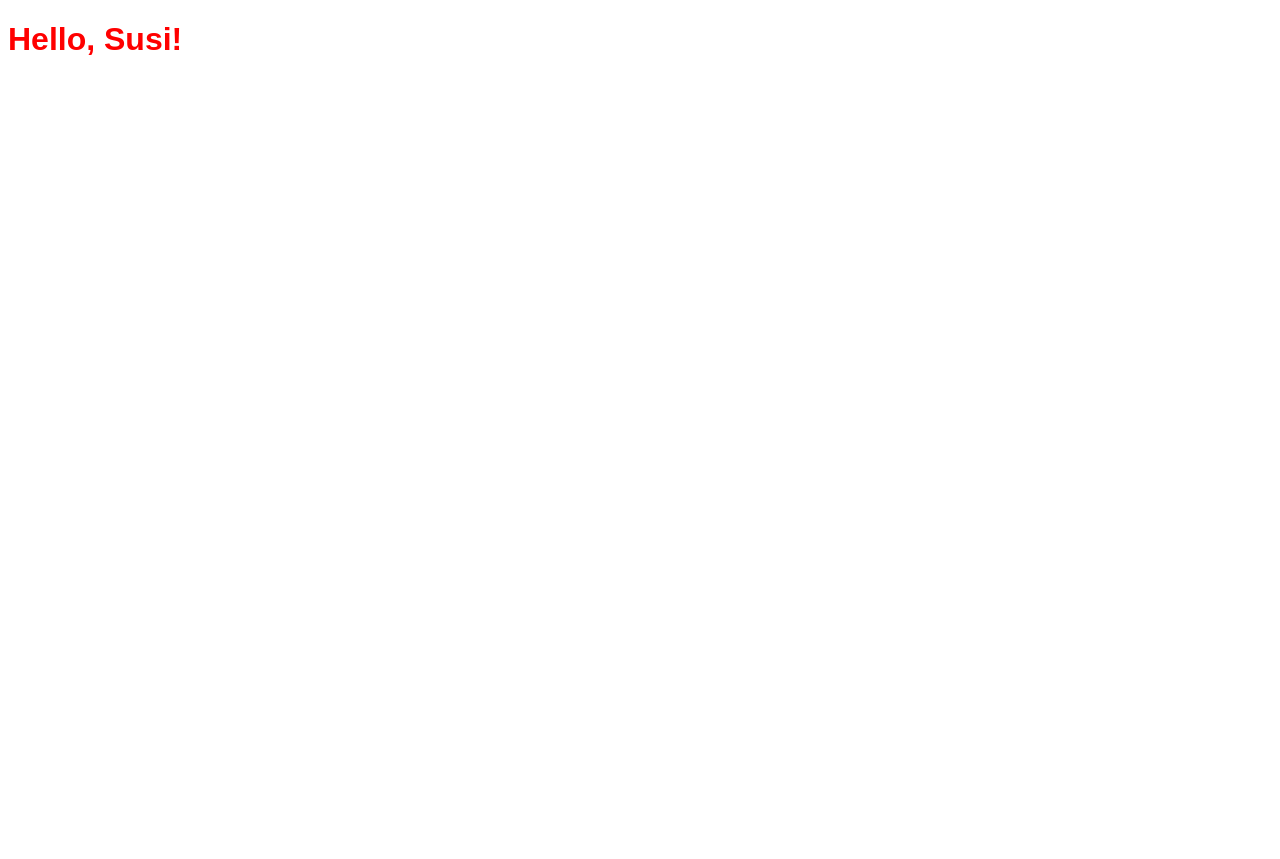
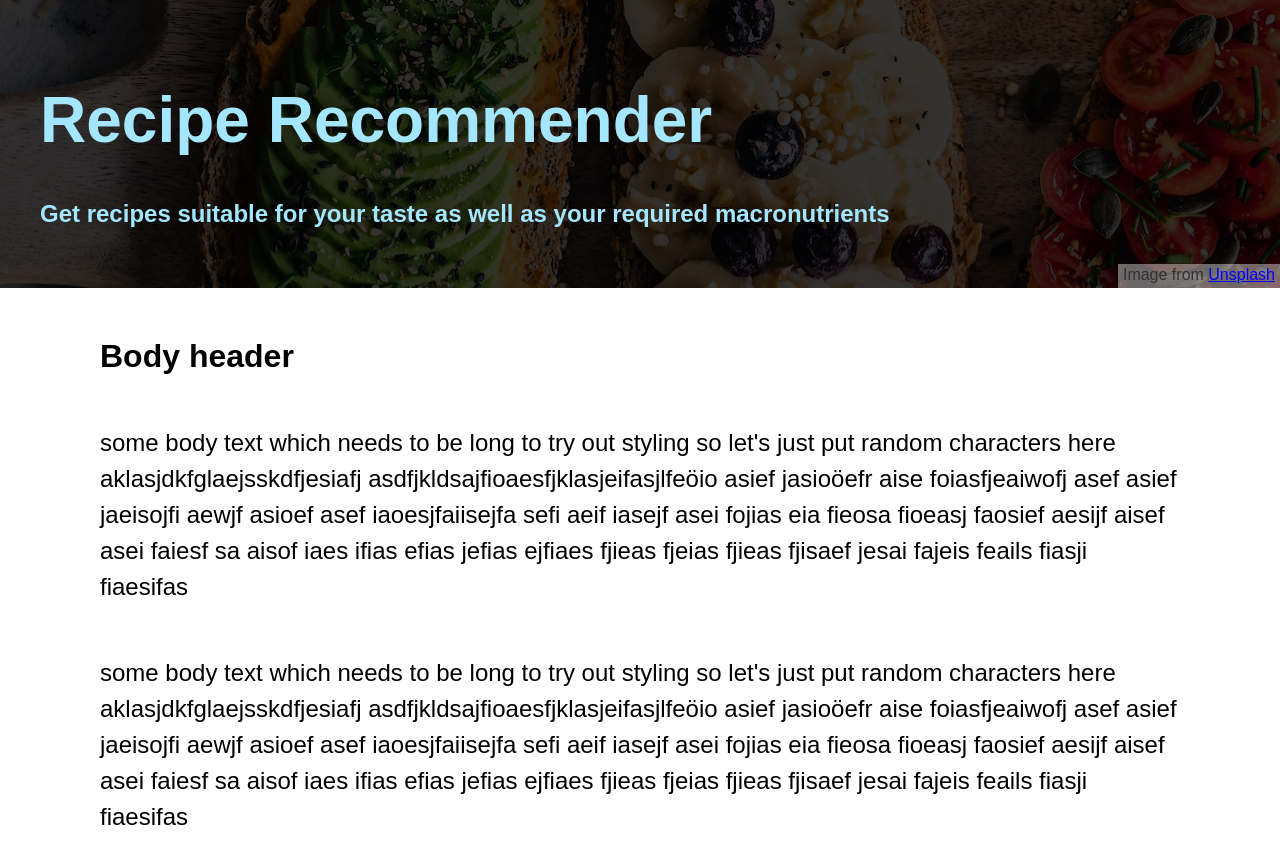
Before and after one commit to Per-Starke/NutritionRecSys, a Flask app: page / in a window 1280 px wide. Before the commit the page is almost empty. Before the commit the page ends 55 px from the top, so only its background shows below. Run offline with Flask 2, Linux system fonts and the light colour scheme.

Commit message:
first styling tries

```diff
--- a/App/static/css/main.css
+++ b/App/static/css/main.css
@@ -1,4 +1,50 @@
 body {
     font-family: sans-serif;
-    color: red;
+    margin: 0px;
 }
+
+.title {
+    color: rgb(165, 230, 255);
+    font-size: 400%;
+}
+
+.subtitle{
+    color: rgb(165, 230, 255);
+}
+
+div.header{
+    padding: 40px;
+    background: url('../images/home-header.jpg') rgba(0, 0, 0, 0.8);
+    background-blend-mode: multiply;
+}
+
+p.image-label {
+    position: absolute;
+    vertical-align: bottom;
+    right: 0;
+    color: rgb(50, 50, 50);
+    background-color: rgba(255, 255, 255, 0.4);
+    padding-right: 5px;
+    padding-left: 5px;
+    padding-top: 2px;
+    padding-bottom: 10px;
+}
+
+a {
+    color: rgb(0, 0, 255);
+}
+
+a:hover {
+    color: rgb(0, 100, 255);
+}
+
+.body {
+    margin-left: 100px;
+    margin-right: 100px;
+    margin-top: 50px;
+}
+
+.content {
+    line-height: 1.5;
+    font-size: 1.5em;
+}
--- a/App/templates/home.html
+++ b/App/templates/home.html
@@ -5,5 +5,25 @@
 {% endblock %}
 
 {% block body %}
-    <h1> Hello, {{name}}! </h1>
+    <div class="header">
+        <h1 class="title"> Recipe Recommender </h1>
+        <h2 class="subtitle"> Get recipes suitable for your taste as well as your required macronutrients </h2>
+        <p class="image-label"> Image from
+            <a rel="noopener noreferrer nofollow" target="_blank" href="https://unsplash.com/de/fotos/2IxTgsgFi-s"> Unsplash </a>
+        </p>
+    </div>
+
+    <h1 class="body"> Body header </h1>
+    <p class="body content"> some body text which needs to be long to try out styling so let's just put random characters here
+        aklasjdkfglaejsskdfjesiafj asdfjkldsajfioaesfjklasjeifasjlfeöio asief jasioöefr aise foiasfjeaiwofj
+        asef asief jaeisojfi aewjf asioef asef iaoesjfaiisejfa sefi aeif iasejf asei fojias eia fieosa
+        fioeasj faosief aesijf aisef asei faiesf sa aisof iaes ifias efias jefias ejfiaes fjieas fjeias
+        fjieas fjisaef jesai fajeis feails fiasji fiaesifas </p>
+
+    <p class="body content"> some body text which needs to be long to try out styling so let's just put random characters here
+        aklasjdkfglaejsskdfjesiafj asdfjkldsajfioaesfjklasjeifasjlfeöio asief jasioöefr aise foiasfjeaiwofj
+        asef asief jaeisojfi aewjf asioef asef iaoesjfaiisejfa sefi aeif iasejf asei fojias eia fieosa
+        fioeasj faosief aesijf aisef asei faiesf sa aisof iaes ifias efias jefias ejfiaes fjieas fjeias
+        fjieas fjisaef jesai fajeis feails fiasji fiaesifas </p>
+
 {% endblock %}
--- a/App/try_flask.py
+++ b/App/try_flask.py
@@ -8,7 +8,7 @@ app = Flask(__name__)
 
 @app.route("/")
 def hello_world():
-    return render_template("home.html", name="Susi")
+    return render_template("home.html")
 
 
 if __name__ == "__main__":
```
Also changed, not shown: Documentation/references.md (+8 -0 lines), App/static/images/home-header.jpg (added), 2 other files.
